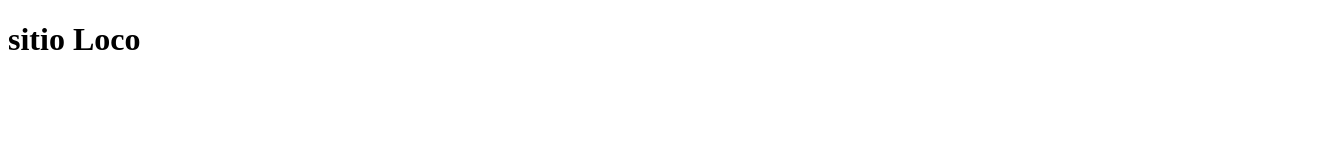
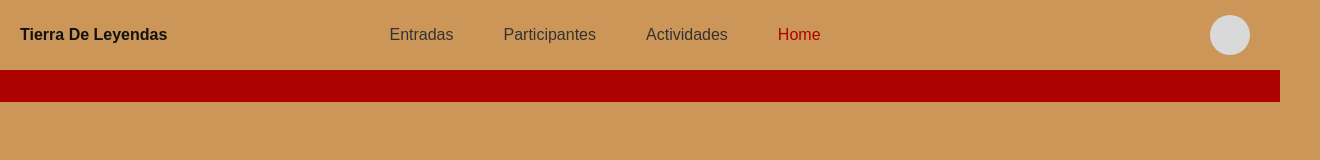
Before and after one commit to DanielChairezLoya/danielchairezloya.github.io, a plain HTML site: page TierraDeLeyendas/index.html in a window 1280 px wide. Shown: the whole page, 1320 px wide, since content can reach past the window. Drawn offline with Linux system fonts and the light colour scheme.

Commit message:
avance primero

```diff
--- /dev/null
+++ b/TierraDeLeyendas/css/styles.css
@@ -0,0 +1,60 @@
+* {
+    padding: 0;
+    margin: 0;
+}
+
+body {
+    background-color: #CB9657;
+    color: #333;
+    font-family: Arial, Helvetica, sans-serif;
+}
+
+header {
+    display: flex;
+    justify-content: space-between;
+    background-color: #CB9657;
+
+    padding: 15px 20px;
+    align-items: center;
+    width: 100%;
+
+}
+h1{
+    color: #111111;
+    width: 150px;
+    font-size: medium;
+}
+header>div>nav>ul {
+    flex-direction: row-reverse;
+    display: flex;
+    gap: 50px;
+    padding-right: 170px;
+}
+header>div>nav>ul>li:first-child{
+    color:#AC0300;
+}
+
+
+header>div>nav>ul>li {
+    list-style-type: none;
+}
+
+header>div>button {
+    background-color: #d9d9d9;
+    width: 40px;
+    height: 40px;
+    border-radius: 50%;
+    border-style: none;
+    margin-right: 50px;
+}
+
+header>div:last-child {
+    display: flex;
+    gap: 10px;
+}
+.row{
+    background-color: #AC0300;
+    height: 1%;
+    gap: 10px;
+    padding-top: 2.5%;
+}
--- a/TierraDeLeyendas/index.html
+++ b/TierraDeLeyendas/index.html
@@ -4,8 +4,28 @@
     <meta charset="UTF-8">
     <meta name="viewport" content="width=device-width, initial-scale=1.0">
     <title>Document</title>
+    <link rel="stylesheet" href="./css/styles.css">
 </head>
 <body>
-    <h1>sitio Loco</h1>
+    <header>
+        <div>
+            <h1>Tierra De Leyendas</h1>
+        </div>
+        <div>
+            <nav>
+                <ul>
+                    <li>Home</li>
+                    <li>Actividades</li>
+                    <li>Participantes</li>
+                    <li>Entradas</li>
+                </ul>
+            </nav>
+        </div>
+        <div><button></button></div>
+    </header>
+    <div class="row"></div>
+    <section>
+
+    </section>
 </body>
 </html>
```
